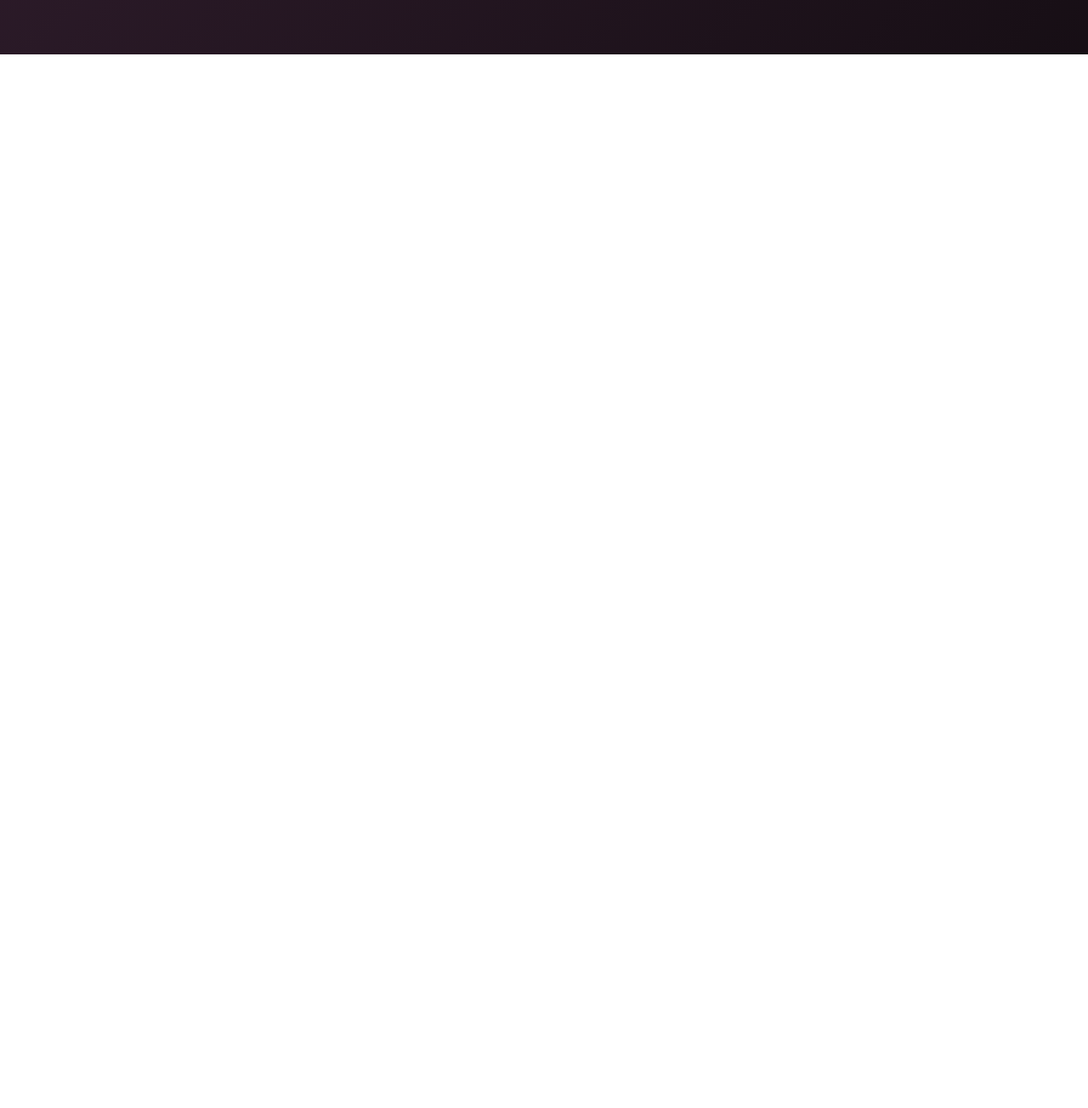
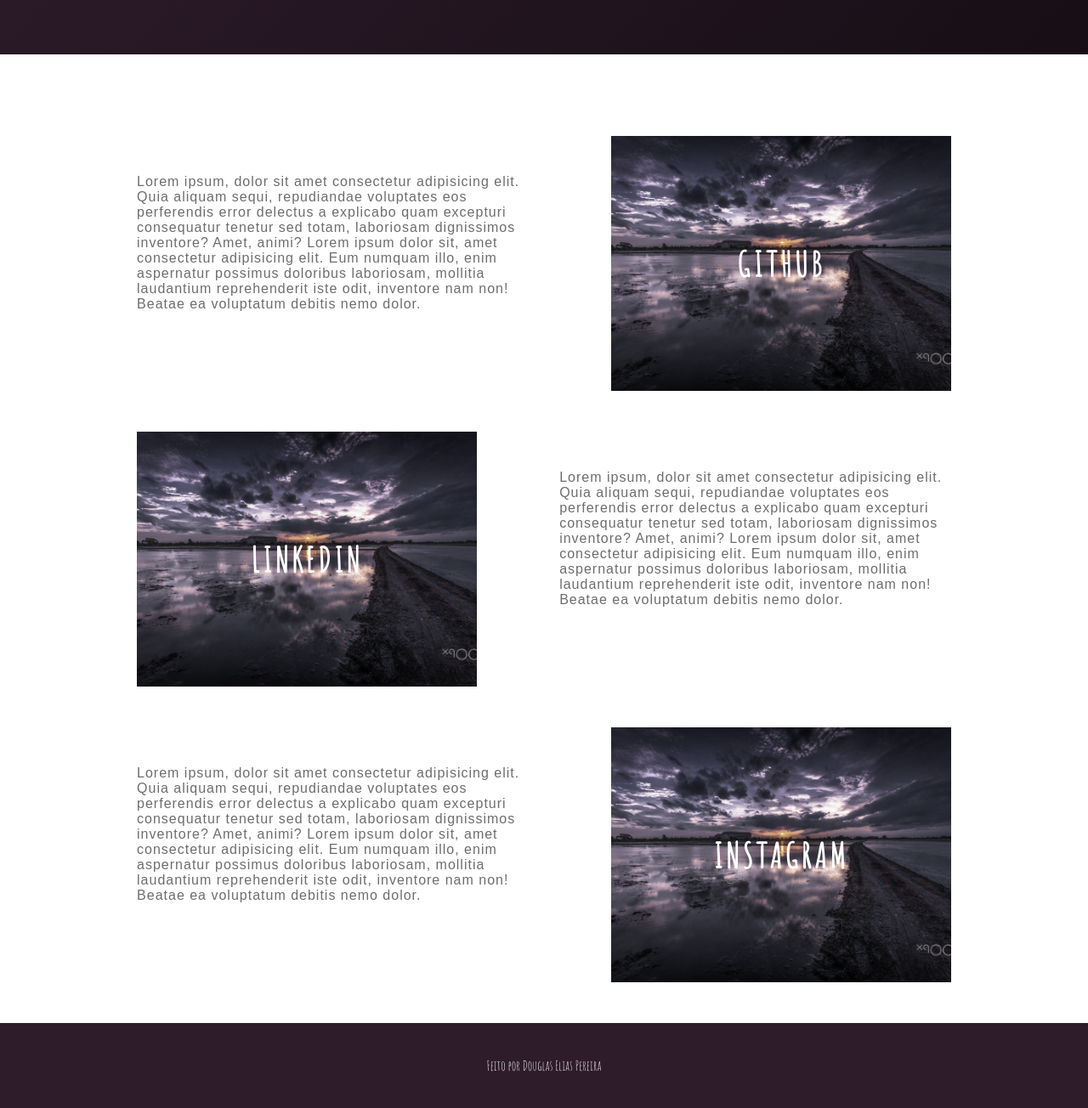
Before and after one commit to Douglas2893/projeto-final-html-css, a plain HTML site: page projeto-final/inderx.html in a window 1280 px wide. Shown: the part 736-2040 px from the top of the page at 85% size. Before the commit the page ends 800 px from the top, so only its background shows below. Drawn offline with Linux system fonts and the light colour scheme.

Commit message:
Comitar implementações do projeto

```diff
--- a/projeto-final/inderx.html
+++ b/projeto-final/inderx.html
@@ -42,5 +42,46 @@
             <a href="#">GitHub</a>
         </div>
     </header>
+    <main class="container">
+        <div class="card-container">
+            <div class="card-text">
+                Lorem ipsum, dolor sit amet consectetur adipisicing elit. Quia aliquam sequi, repudiandae voluptates eos perferendis error delectus a explicabo quam excepturi consequatur tenetur sed totam, laboriosam dignissimos inventore? Amet, animi?
+                Lorem ipsum dolor sit, amet consectetur adipisicing elit. Eum numquam illo, enim aspernatur possimus doloribus laboriosam, mollitia laudantium reprehenderit iste odit, inventore nam non! Beatae ea voluptatum debitis nemo dolor.
+            </div>
+            <div class="card">
+                <div class="card-wrapper">
+                    <h2>GitHub</h2>
+                    <p>Veja meus projetos</p>
+                </div>
+            </div>
+        </div>
+        <div class="card-container">
+            <div class="card">
+                <div class="card-wrapper">
+                    <h2>Linkedin</h2>
+                    <p>Acompanhe minha carreira</p>
+                </div>
+            </div>
+            <div class="card-text">
+                Lorem ipsum, dolor sit amet consectetur adipisicing elit. Quia aliquam sequi, repudiandae voluptates eos perferendis error delectus a explicabo quam excepturi consequatur tenetur sed totam, laboriosam dignissimos inventore? Amet, animi?
+                Lorem ipsum dolor sit, amet consectetur adipisicing elit. Eum numquam illo, enim aspernatur possimus doloribus laboriosam, mollitia laudantium reprehenderit iste odit, inventore nam non! Beatae ea voluptatum debitis nemo dolor.
+            </div>
+        </div>
+        <div class="card-container">
+            <div class="card-text">
+                Lorem ipsum, dolor sit amet consectetur adipisicing elit. Quia aliquam sequi, repudiandae voluptates eos perferendis error delectus a explicabo quam excepturi consequatur tenetur sed totam, laboriosam dignissimos inventore? Amet, animi?
+                Lorem ipsum dolor sit, amet consectetur adipisicing elit. Eum numquam illo, enim aspernatur possimus doloribus laboriosam, mollitia laudantium reprehenderit iste odit, inventore nam non! Beatae ea voluptatum debitis nemo dolor.
+            </div>
+            <div class="card">
+                <div class="card-wrapper">
+                    <h2>Instagram</h2>
+                    <p>Ou mais do meu dia-a-dia</p>
+                </div>
+            </div>
+        </div>
+    </main>
+    <footer class="footer">
+        Feito por Douglas Elias Pereira
+    </footer>
 </body>
 </html>
--- a/projeto-final/style.css
+++ b/projeto-final/style.css
@@ -191,3 +191,141 @@ a:hover {
     visibility: visible;
     opacity: 1;
 }
+
+/* CARDS */
+
+.container {
+    width: 100%;
+    height: auto;
+    display: flex;
+    flex-direction: column;
+    justify-content: space-evenly;
+    align-items: center;
+    margin: 3rem 0;
+}
+
+.card-container {
+    display: flex;
+    align-items: center;
+    justify-content: space-evenly;
+    width: 90%;
+}
+
+.card {
+    height: 300px;
+    width: 400px;
+    margin: 3rem 0 0 0;
+    background-image: url('./wallpaper3.jpg');
+    background-position: center;
+    background-repeat: no-repeat;
+    background-size: cover;
+    display: flex;
+    justify-content: center;
+    align-items: center;
+    filter: grayscale(0.5);
+    cursor: pointer;
+    transition: 0.3s;
+}
+
+.card-text {
+    width: 40%;
+    font-family: sans-serif;
+    letter-spacing: 1px;
+    color: rgb(109, 109, 109);
+}
+
+.card-wrapper::before {
+    content: '';
+    position: absolute;
+    height: 100px;
+    width: 100px;
+    display: flex;
+    border: 1px solid #ffffffff;
+    opacity: 0;
+    transition: 0.3s;
+    margin-top: -78px;
+    margin-left: -124px;
+}
+
+.card-wrapper h2 {
+    font-size: 40px;
+    text-transform: uppercase;
+    letter-spacing: 4px;
+    margin: 0;
+    transition: 0.3s;
+}
+
+.card-wrapper p {
+    font-size: 0;
+    visibility: hidden;
+    opacity: 0;
+    font-weight: bold;
+    text-transform: uppercase;
+    transition: 0.3s;
+}
+
+.card:hover {
+    filter: unset;
+}
+
+.card:hover > .card-wrapper::before {
+    opacity: 1;
+    width: 350px;
+    height: 250px;
+}
+
+.card:hover > .card-wrapper p {
+    font-size: 14px;
+    opacity: 1;
+    visibility: visible;
+}
+
+/* FOOTER */
+
+.footer {
+    height: 100px;
+    width: 100%;
+    display: flex;
+    justify-content: center;
+    align-items: center;
+    background-color: #2e1c2b;
+}
+
+/* RESPONSIVO */
+
+@media (max-width: 800px) {
+    .social-media {
+        display: flex;
+        flex-direction: column;
+    }
+
+    .container {
+        margin-top: 0;
+    }
+
+    .card-container {
+        flex-direction: column;
+    }
+
+    .container .card-container:nth-child(1),
+    .container .card-container:nth-child(3) {
+        flex-direction: column-reverse;
+    }
+
+    .card {
+        height: 250px;
+        width: 250px;
+    }
+
+    .card-text {
+        width: 90%;
+        margin-top: 2rem;
+        text-align: center;
+    }
+
+    .card:hover > .card-wrapper::before {
+        width: 190px;
+
+    }
+
+}
```
Also changed, not shown: projeto-final/wallpaper3.jpg (added).
